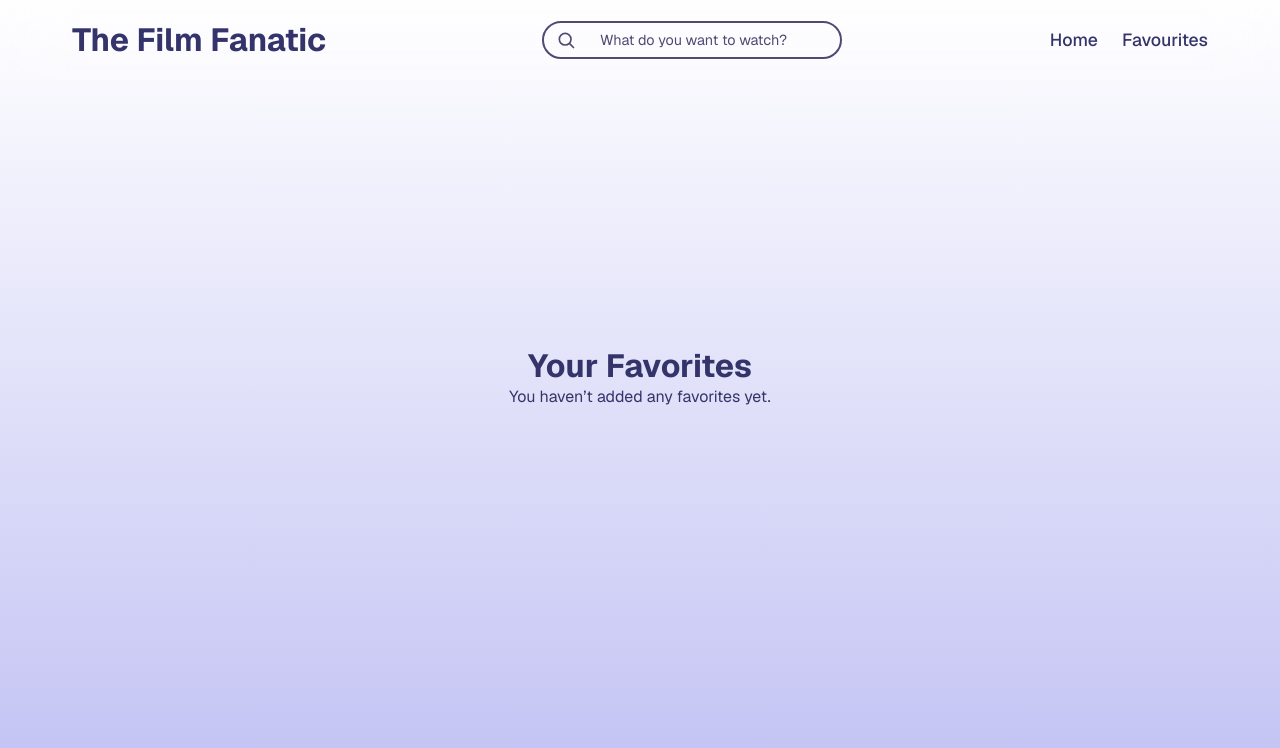
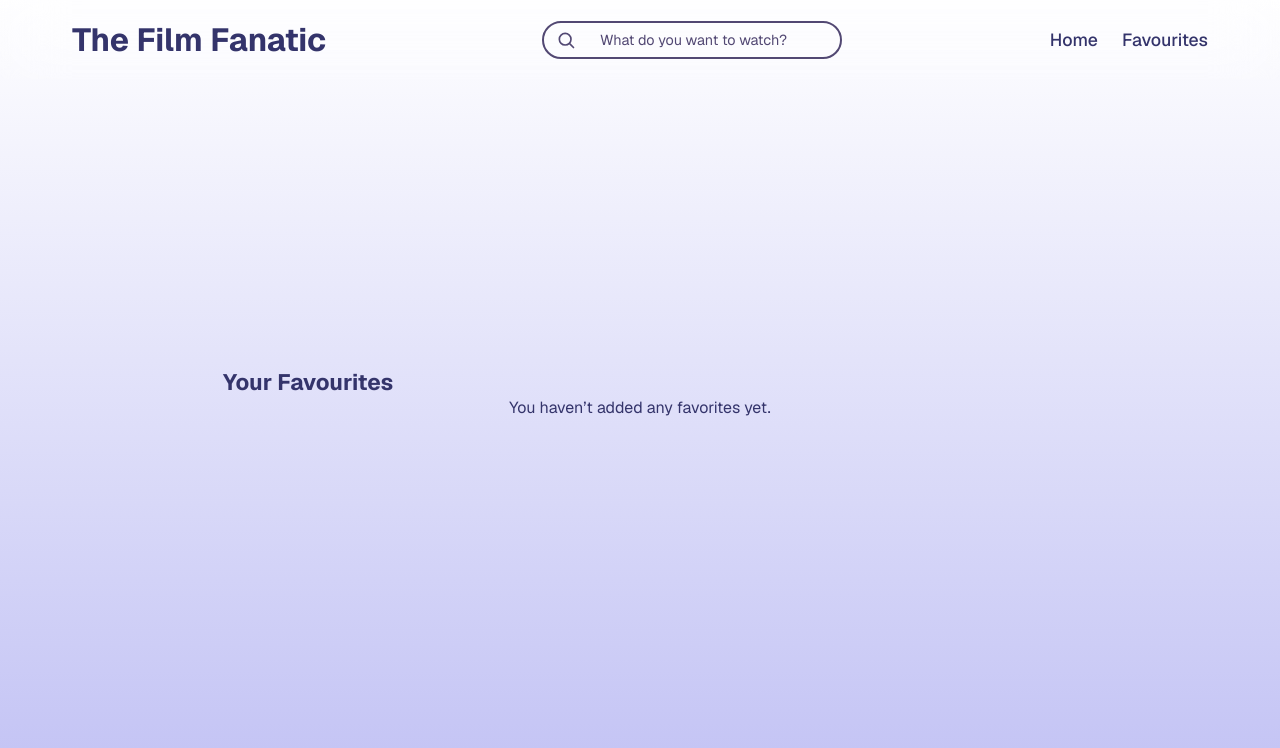
Before and after one commit to ZeinNoureddin/noon-frontend-task, a Next.js app: page /favourites in a window 1280 px wide. Shown: the top 748 px of the page. Built offline with nearby package versions, Linux system fonts and the light colour scheme.

Commit message:
some css fixes page headers

```diff
--- a/src/app/favourites/page.tsx
+++ b/src/app/favourites/page.tsx
@@ -16,7 +16,7 @@ export default function FavoritesPage() {
   return (
     <main className={styles.pageWrapper}>
       <div className={styles.glassCard}>
-        <h1 className={styles.siteTitle}>Your Favorites</h1>
+        <h1 className={styles.pageHeader}>Your Favourites</h1>
         {favs.length === 0 ? (
           <p className={styles.noResults}>
             You haven’t added any favorites yet.
--- a/src/app/page.tsx
+++ b/src/app/page.tsx
@@ -13,7 +13,7 @@ export default function Home() {
   return (
     <main className={styles.pageWrapper}>
       <section aria-labelledby="home-heading" className={styles.glassCard}>
-        <h1 className={styles.siteTitle}>Find your favourite films</h1>
+        <h1 className={styles.homeHeader}>Find your favourite films</h1>
         <SearchBar />
       </section>
     </main>
--- a/src/app/search/page.tsx
+++ b/src/app/search/page.tsx
@@ -33,7 +33,7 @@ export default function SearchResultsPage() {
           <p className={styles.noResults}>No films found.</p>
         ) : (
           <>
-            <h1 className={styles.results}>Results for “{query}”</h1>
+          <h1 className={styles.pageHeader}>Results for “{query}”</h1>
             <div className={styles.films}>
               {results.map((m) => (
                 <MovieCard
--- a/src/styles/Common.module.scss
+++ b/src/styles/Common.module.scss
@@ -25,3 +25,11 @@
   gap: 2.5rem;
   overflow-y: auto;
 }
+
+.pageHeader {
+  text-align: start;
+  margin-top: 2rem;
+  font-size: 1.4rem;
+  width: 85%;
+  padding-left: 3rem;
+}
--- a/src/styles/Home.module.scss
+++ b/src/styles/Home.module.scss
@@ -1,4 +1,4 @@
-.siteTitle {
+.homeHeader {
   font-size: 4rem;
   font-weight: 700;
   margin-bottom: 2rem;
--- a/src/styles/SearchBar.module.scss
+++ b/src/styles/SearchBar.module.scss
@@ -10,11 +10,11 @@
   .input {
     padding: 0.25rem 0.75rem;
     font-size: 0.9rem;
-    color: white;
+    // color: white;
   }
   .inputGroup {
     padding: 0.25rem 0.75rem;
-    color: white;
+    // color: white;
   }
 }
 
```
Also changed, not shown: src/styles/Search.module.scss (+0 -9 lines).
